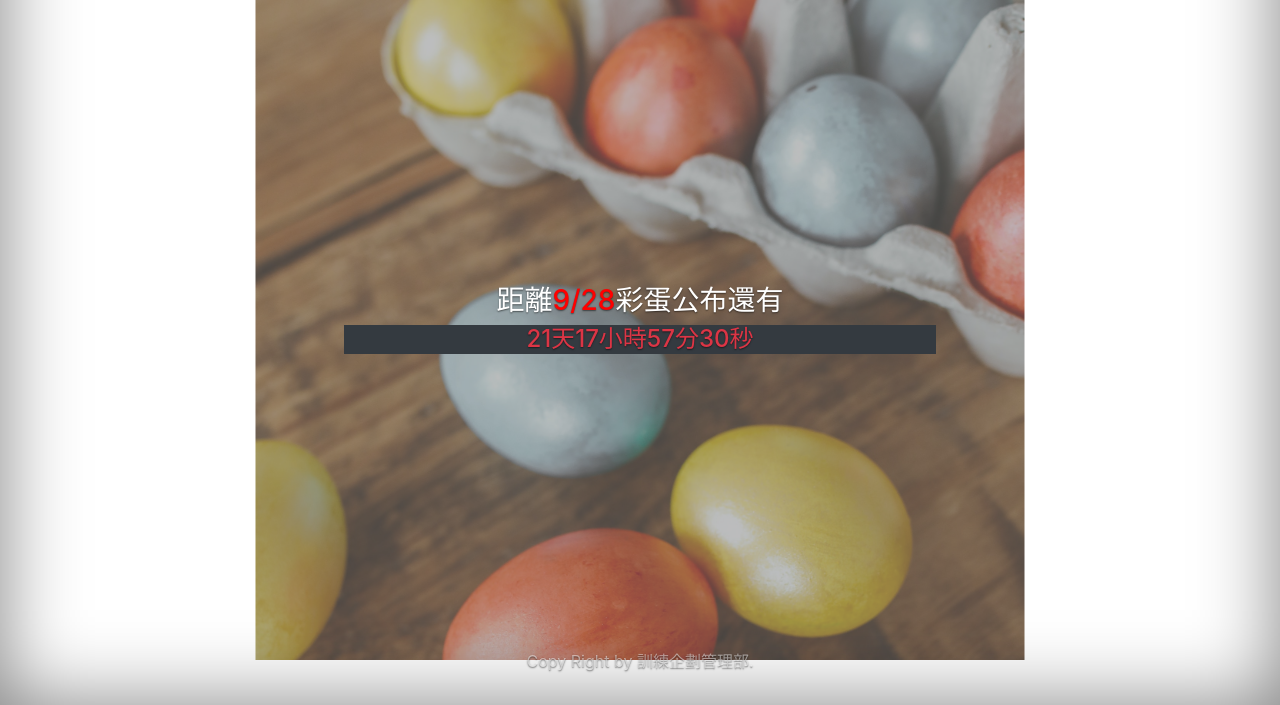
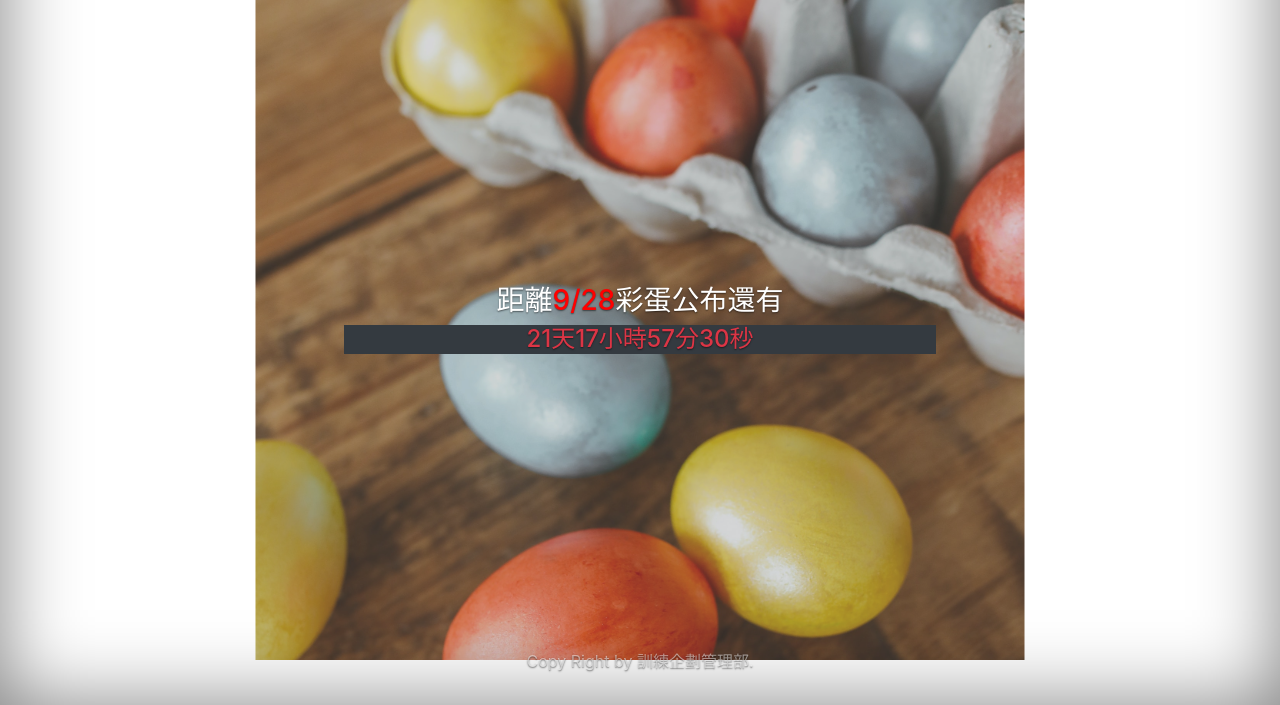
Before and after one commit to FBTrainingDepartment/celebration, a plain HTML site: page index.html in a window 1280 px wide. Shown: the part 95-800 px from the top of the page. Drawn offline with nearby package versions, Linux system fonts and the light colour scheme.

Commit message:
Update cover.css

```diff
--- a/cover.css
+++ b/cover.css
@@ -83,10 +83,10 @@ h1{
 
 .bgimage{
   background-image:url("images/egg.jpg");
-  width: 414px;
-  height: 736px;
+  width: 500px;
+  height: 850px;
   background-size: cover;
-  filter: contrast(50%);
+  filter: contrast(70%);
   z-index: -1;
   }
 
```
